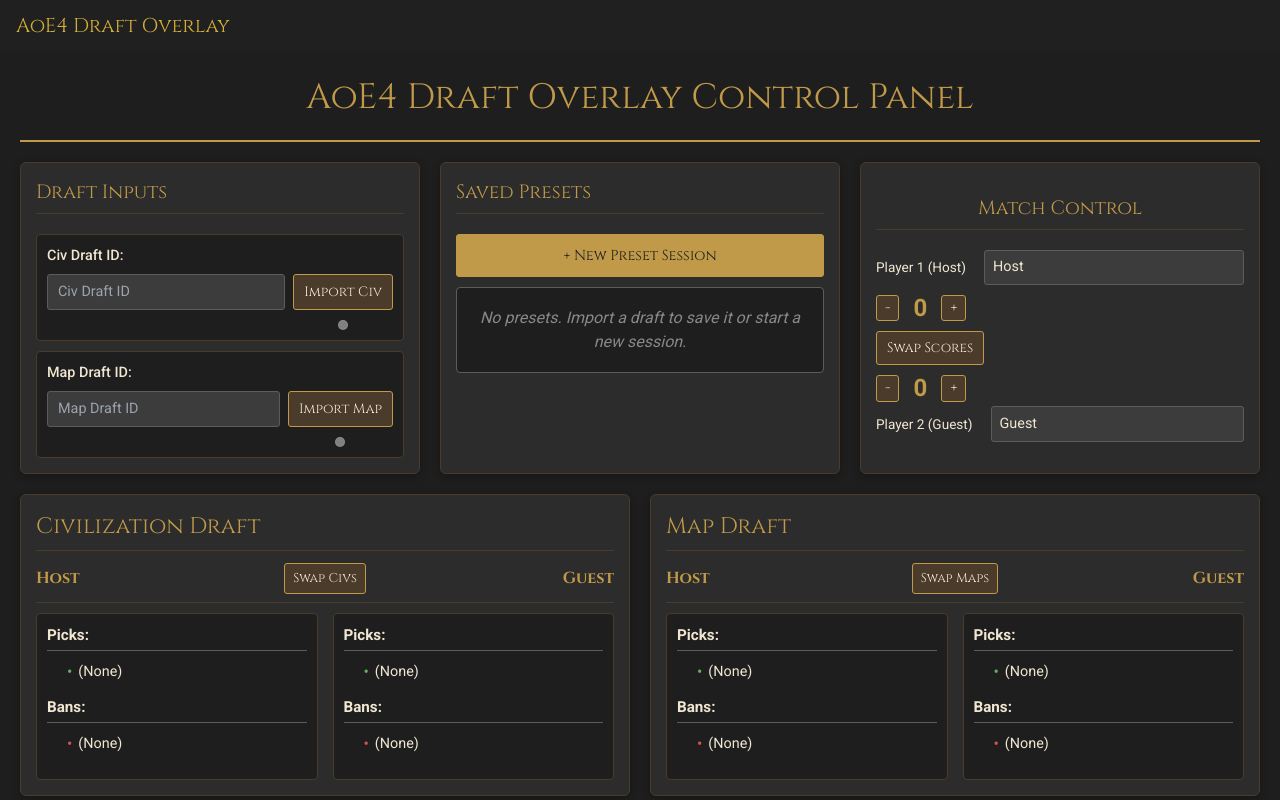
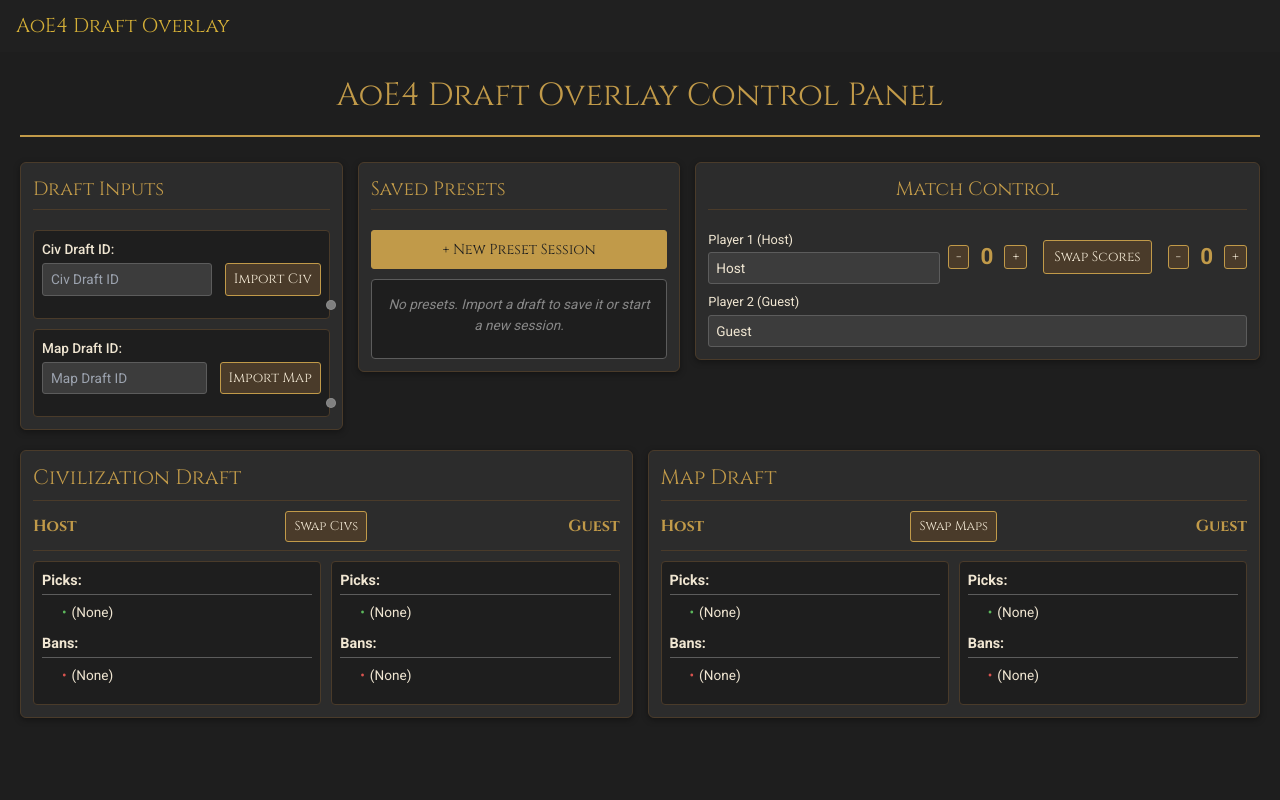
Before and after one commit to overbait/UItest2, a React (Vite) app: page / in a window 1280 px wide. Built offline with nearby package versions, Linux system fonts and the light colour scheme.

Commit message:
Update TechnicalInterface.css

```diff
--- a/src/styles/TechnicalInterface.css
+++ b/src/styles/TechnicalInterface.css
@@ -2,19 +2,18 @@
 
 /* --- Variables --- */
 :root {
-  --aoe-dark-bg: #1e1e1e; /* Dark background */
-  --aoe-panel-bg: #2c2c2c; /* Slightly lighter panel background */
-  --aoe-border-color: #4a3b2a; /* Dark brown border */
-  --aoe-gold-accent: #c19a49; /* Golden accent for text and highlights */
-  --aoe-text-light: #f0e6d2; /* Light parchment-like text color */
-  --aoe-red-error: #d9534f; /* Red for errors/disconnected */
-  --aoe-green-success: #5cb85c; /* Green for success/connected */
-  --aoe-yellow-warning: #f0ad4e; /* Yellow for connecting/warnings */
+  --aoe-dark-bg: #1e1e1e;
+  --aoe-panel-bg: #2c2c2c;
+  --aoe-border-color: #4a3b2a;
+  --aoe-gold-accent: #c19a49;
+  --aoe-text-light: #f0e6d2;
+  --aoe-red-error: #d9534f;
+  --aoe-green-success: #5cb85c;
+  --aoe-yellow-warning: #f0ad4e;
   --aoe-button-bg: #4a3b2a;
   --aoe-button-hover-bg: #6b553c;
   --aoe-input-bg: #3c3c3c;
   --aoe-input-border: #5c5c5c;
-
   --font-medieval: 'Cinzel', serif;
   --font-sans: 'Roboto', sans-serif;
 }
@@ -30,9 +29,9 @@
 }
 
 .main-title {
-  font-size: 2.2em;
+  font-size: 2em; /* Adjusted from 2.2em */
   text-align: center;
-  margin-bottom: 20px;
+  margin-bottom: 25px; /* Adjusted from 20px */
   padding-bottom: 15px;
   border-bottom: 2px solid var(--aoe-gold-accent);
   color: var(--aoe-gold-accent);
@@ -42,109 +41,106 @@
 .technical-interface h2.section-title {
   font-family: var(--font-medieval);
   color: var(--aoe-gold-accent);
-  font-size: 1.4em;
+  font-size: 1.3em; /* Adjusted from 1.4em */
   border-bottom: 1px solid var(--aoe-border-color);
-  padding-bottom: 6px;
+  padding-bottom: 5px; /* Adjusted from 6px */
   margin-top: 0;
-  margin-bottom: 12px;
-}
-.technical-interface h3.section-title-small {
-  font-family: var(--font-medieval);
-  color: var(--aoe-text-light);
-  font-size: 1.1em;
-  margin-top: 12px;
-  margin-bottom: 6px;
+  margin-bottom: 10px; /* Adjusted from 12px */
 }
 
 /* --- Main Layout Grids --- */
 .top-section-grid {
   display: grid;
-  grid-template-columns: repeat(3, 1fr); /* Three equal columns */
-  gap: 20px;
+  grid-template-columns: 0.8fr 0.8fr 1.4fr; /* Draft Inputs | Saved Presets | Match Control */
+  gap: 15px; /* Reduced from 20px */
   margin-bottom: 20px;
+  align-items: flex-start; /* Important for cards of different heights */
 }
 
 .drafts-section-grid {
   display: grid;
-  grid-template-columns: 1fr 1fr; /* 50/50 split for Civ and Map drafts */
-  gap: 20px;
+  grid-template-columns: 1fr 1fr;
+  gap: 15px; /* Reduced from 20px */
 }
-
 
 /* --- Card Styles --- */
 .card {
   background-color: var(--aoe-panel-bg);
-  padding: 15px;
+  padding: 12px; /* Reduced from 15px */
   border-radius: 6px;
   border: 1px solid var(--aoe-border-color);
-  box-shadow: 0 2px 8px rgba(0, 0, 0, 0.3);
-  display: flex; /* Added for internal flex control */
-  flex-direction: column; /* Default stack for card content */
+  box-shadow: 0 2px 6px rgba(0, 0, 0, 0.35); /* Adjusted shadow */
+  display: flex;
+  flex-direction: column;
+  min-height: 150px; /* Minimum height for cards in top row to align better if empty */
 }
 
-/* --- Player Scores Card (now part of top-section-grid) --- */
+/* --- Player Scores Card (Match Control) --- */
 .player-scores-card {
-  /* display: flex; -- already a flex container from .card */
-  /* align-items: center; -- already default for flex-direction: column */
-  justify-content: center; /* Center content vertically if card is taller */
-  gap: 10px;
-  /* flex-wrap: wrap; -- not needed if flex-direction is column */
+ justify-content: flex-start; /* Title at top */
 }
 
-.player-scores-card .player-name-input-group { /* For horizontal layout of name+score */
+.player-scores-horizontal-layout {
   display: flex;
   align-items: center;
-  justify-content: space-between;
+  justify-content: space-around;
   width: 100%;
-  gap: 10px;
-  margin-bottom: 5px; /* Space between P1 and P2 sections */
-}
-.player-scores-card .player-name-input-group:last-child {
-  margin-bottom: 0;
+  flex-wrap: wrap; /* Allow wrapping on smaller screens */
+  gap: 8px; /* Reduced gap */
+  margin-top: 10px; /* Space below title */
 }
 
+.player-scores-card .player-name-input-group {
+  display: flex;
+  flex-direction: column; /* Label above input */
+  align-items: flex-start;
+  gap: 3px; /* Reduced gap */
+  flex-grow: 1;
+  min-width: 130px; /* Adjusted */
+}
 
 .player-scores-card .player-name-input-group label {
-  font-size: 0.85em;
+  font-size: 0.8em; /* Smaller label */
   color: var(--aoe-text-light);
-  margin-right: 8px; /* Space between label and input */
   font-family: var(--font-sans);
-  white-space: nowrap;
+  margin-bottom: 0;
 }
 
 .player-scores-card .name-input {
   background-color: var(--aoe-input-bg);
   color: var(--aoe-text-light);
   border: 1px solid var(--aoe-input-border);
-  padding: 6px 8px;
+  padding: 5px 7px; /* Reduced padding */
   border-radius: 3px;
   font-family: var(--font-sans);
-  font-size: 0.9em;
-  flex-grow: 1; /* Input takes available space */
-  min-width: 100px; /* Prevent being too small */
+  font-size: 0.85em; /* Slightly smaller */
+  width: 100%;
   box-sizing: border-box;
 }
+
 .player-scores-card .score-controls-group {
   display: flex;
   align-items: center;
-  gap: 6px;
-  flex-shrink: 0;
+  gap: 5px; /* Reduced gap */
 }
+
 .player-scores-card .score-display {
-  font-size: 1.5em;
+  font-size: 1.4em; /* Adjusted */
   font-weight: bold;
   color: var(--aoe-gold-accent);
-  min-width: 30px;
+  min-width: 25px; /* Adjusted */
   text-align: center;
   font-family: var(--font-sans);
-}
-.player-scores-card .swap-scores-button {
-  margin: 5px 0; /* Vertical margin when stacked */
-  align-self: center;
+  padding: 0 5px; /* Add some padding */
 }
 
+.player-scores-card .swap-scores-button {
+  margin: 0 8px; /* Adjusted margin */
+  align-self: center; /* Center button if layout wraps */
+}
 
-.score-button, .swap-scores-button, .import-button, .swap-players-button, .save-preset-button, .preset-load-button, .add-new-preset-button {
+/* --- Base Button Styles (Applied to most buttons) --- */
+.button-like {
   background-color: var(--aoe-button-bg);
   color: var(--aoe-text-light);
   border: 1px solid var(--aoe-gold-accent);
@@ -155,155 +151,125 @@
   font-size: 0.85em;
   transition: background-color 0.2s ease, border-color 0.2s ease;
   white-space: nowrap;
+  text-align: center;
 }
-
-.score-button:hover, .swap-scores-button:hover, .import-button:hover, .swap-players-button:hover, .save-preset-button:hover, .preset-load-button:hover, .add-new-preset-button:hover {
+.button-like:hover {
   background-color: var(--aoe-button-hover-bg);
   border-color: var(--aoe-text-light);
 }
-
-.score-button:disabled, .swap-scores-button:disabled, .import-button:disabled, .swap-players-button:disabled, .save-preset-button:disabled, .preset-load-button:disabled, .add-new-preset-button:disabled {
+.button-like:disabled {
   background-color: #555;
   border-color: #777;
   color: #aaa;
   cursor: not-allowed;
 }
-
-.score-button {
-  padding: 5px 8px;
+.score-button { /* Specific for +/- */
+  padding: 4px 7px; /* Smaller padding */
   font-size: 0.9em;
   line-height: 1;
 }
 
-
 /* --- Draft Inputs Card --- */
 .draft-inputs-card {
-  display: flex;
-  flex-direction: column;
   gap: 10px;
 }
-
 .draft-input-group {
   display: grid;
-  grid-template-columns: auto 1fr auto; /* Label, Input, Button+Status */
-  /* grid-template-rows: auto auto; -- Implicitly handles rows */
+  grid-template-columns: 1fr auto; /* Input | Button */
+  grid-template-rows: auto auto;    /* Label | Input/Button+Status */
   align-items: center;
-  gap: 5px 8px;
+  gap: 4px 8px; /* Reduced gap */
   background-color: var(--aoe-dark-bg);
-  padding: 10px;
+  padding: 8px; /* Reduced padding */
   border-radius: 4px;
   border: 1px solid var(--aoe-border-color);
 }
-
 .draft-input-group label {
-  grid-column: 1 / -1; /* Label spans all columns */
-  font-size: 0.9em;
+  grid-column: 1 / -1;
+  font-size: 0.85em; /* Smaller label */
   color: var(--aoe-text-light);
   font-family: var(--font-sans);
   font-weight: 500;
-  margin-bottom: 3px; /* Space below label */
 }
-
 .draft-id-input {
   background-color: var(--aoe-input-bg);
   color: var(--aoe-text-light);
   border: 1px solid var(--aoe-input-border);
-  padding: 6px 10px;
+  padding: 5px 8px; /* Reduced padding */
   border-radius: 3px;
   font-family: var(--font-sans);
-  font-size: 0.9em;
+  font-size: 0.85em;
   box-sizing: border-box;
-  grid-column: 1 / span 2; /* Input spans 2 columns */
+  grid-column: 1 / 2;
+  width: 100%; /* Ensure it takes full width of its grid area */
 }
-
 .draft-input-group .import-button {
-  padding: 6px 10px;
-  grid-column: 3 / 4; /* Button in the third column */
-  align-self: stretch;
+  padding: 5px 8px; /* Reduced padding */
+  grid-column: 2 / 3;
+  align-self: stretch; /* Make button same height as input */
+  margin-left: 5px; /* Space between input and button */
 }
-
 .status-circle {
   width: 10px;
   height: 10px;
   border-radius: 50%;
   border: 1px solid rgba(255,255,255,0.1);
-  grid-column: 3 / 4; /* Status circle also in the third column, below button if label takes a row */
-  justify-self: center;
+  grid-column: 2 / 3; /* Align with button */
+  justify-self: end; /* Push to the right of the button's space */
   align-self: center;
-  margin-top: 5px; /* If label is on its own row, this pushes status below button */
-}
-/* Adjust if label, input, button, status are all in one visual row */
-.draft-input-group.single-row-layout label { grid-column: auto; margin-bottom: 0; }
-.draft-input-group.single-row-layout .draft-id-input { grid-column: auto; }
-.draft-input-group.single-row-layout .import-button { grid-column: auto; }
-.draft-input-group.single-row-layout .status-circle { grid-column: auto; margin-top: 0; margin-left: 5px;}
-
-
-.status-message {
-  font-size: 0.85em;
-  color: #aaa;
-  text-align: center;
-  min-height: 1.2em;
-  grid-column: 1 / -1;
-  margin-top: 3px;
+  position: relative; /* For potential absolute positioning of text if needed */
+  right: -15px; /* Adjust to place it next to the button */
 }
 
 /* --- Saved Presets Card --- */
 .saved-presets-card {
-  display: flex;
-  flex-direction: column;
   gap: 10px;
 }
-
-.add-new-preset-button { /* Renamed from save-preset-button for clarity */
+.add-new-preset-button {
   width: 100%;
-  padding: 10px;
+  padding: 8px; /* Adjusted */
   font-size: 0.9em;
-  background-color: var(--aoe-gold-accent); /* Make it stand out */
+  background-color: var(--aoe-gold-accent);
   color: var(--aoe-dark-bg);
   border-color: var(--aoe-gold-accent);
 }
 .add-new-preset-button:hover {
-  background-color: #dab65b; /* Lighter gold on hover */
+  background-color: #dab65b;
 }
-
 .saved-presets-list {
-  /* max-height: 150px; -- Set dynamically or based on content */
-  min-height: 50px; /* Ensure it has some height even when empty */
+  min-height: 80px; /* Adjusted */
+  max-height: 120px; /* Limit height */
   overflow-y: auto;
   display: flex;
   flex-direction: column;
-  gap: 8px;
-  padding-right: 5px;
-  background-color: var(--aoe-dark-bg); /* Inner background */
+  gap: 6px; /* Reduced gap */
+  background-color: var(--aoe-dark-bg);
   border: 1px solid var(--aoe-input-border);
   border-radius: 4px;
-  padding: 8px;
+  padding: 6px; /* Reduced padding */
 }
-
 .preset-item {
   display: flex;
   justify-content: space-between;
   align-items: center;
-  padding: 5px 8px;
-  background-color: var(--aoe-panel-bg); /* Slightly lighter than list bg */
+  padding: 4px 6px; /* Reduced padding */
+  background-color: var(--aoe-panel-bg);
   border-radius: 3px;
   border: 1px solid var(--aoe-border-color);
 }
-
 .preset-load-button {
   flex-grow: 1;
   text-align: left;
-  margin-right: 8px;
-  /* Uses .button-like base */
+  margin-right: 6px; /* Reduced margin */
+  font-size: 0.8em; /* Smaller font for preset buttons */
+  padding: 4px 6px; /* Smaller padding */
 }
-
 .preset-delete-button {
   background-color: var(--aoe-red-error);
   color: white;
   border: none;
-  padding: 4px 8px;
-  font-size: 0.9em;
+  padding: 3px 6px; /* Smaller padding */
+  font-size: 0.8em;
   line-height: 1;
   border-radius: 3px;
   cursor: pointer;
@@ -311,20 +277,18 @@
 .preset-delete-button:hover {
   background-color: #c9302c;
 }
-
 .no-presets-message {
   text-align: center;
   color: #888;
   font-style: italic;
-  padding: 10px;
+  padding: 8px; /* Reduced padding */
+  font-size: 0.85em;
 }
 
-
-/* --- Draft Display Card --- */
+/* --- Draft Display Card (Civ & Map) --- */
 .draft-display-card {
   /* Uses .card base styles */
 }
-
 .draft-header {
   display: flex;
   justify-content: space-between;
@@ -336,7 +300,6 @@
   font-size: 1em;
   color: var(--aoe-gold-accent);
 }
-
 .draft-header span {
   flex-basis: 38%;
   font-size: 1em;
@@ -350,100 +313,74 @@
   font-size: 0.8em;
   flex-shrink: 0;
 }
-
 .draft-columns {
   display: grid;
   grid-template-columns: 1fr 1fr;
-  gap: 15px;
+  gap: 10px; /* Reduced gap */
 }
-
 .player-column {
   background-color: var(--aoe-dark-bg);
-  padding: 10px;
+  padding: 8px; /* Reduced padding */
   border-radius: 4px;
   border: 1px solid var(--aoe-border-color);
 }
-
 .data-section {
-  margin-bottom: 10px;
+  margin-bottom: 8px; /* Reduced margin */
 }
-
 .data-section h4 {
-  font-size: 0.95em;
+  font-size: 0.9em; /* Reduced */
   color: var(--aoe-text-light);
-  margin-bottom: 6px;
+  margin-bottom: 5px; /* Reduced */
   font-family: var(--font-sans);
   font-weight: 600;
   border-bottom: 1px solid var(--aoe-input-border);
   padding-bottom: 3px;
 }
-
 .data-section ul {
   list-style: none;
   padding-left: 0;
-  font-size: 0.9em;
+  font-size: 0.85em; /* Reduced */
   font-family: var(--font-sans);
 }
 .data-section ul li {
-  padding: 3px 0;
+  padding: 2px 0; /* Reduced */
   display: flex;
   align-items: center;
 }
 .data-section ul li::before {
   content: '•';
-  margin-right: 6px;
-  font-size: 1.1em;
+  margin-right: 5px; /* Reduced */
+  font-size: 1em; /* Adjusted */
 }
-
 .list-disc.text-green-400 li::before { color: var(--aoe-green-success); }
 .list-disc.text-red-400 li::before { color: var(--aoe-red-error); }
 .list-disc.text-green-400 li { color: var(--aoe-text-light); }
 .list-disc.text-red-400 li { color: var(--aoe-text-light); }
 
 .global-maps-section {
-  margin-top: 15px;
-  padding-top: 10px;
+  margin-top: 12px; /* Reduced */
+  padding-top: 8px; /* Reduced */
   border-top: 1px solid var(--aoe-border-color);
 }
-.global-maps-section .data-section {
-  padding-left: 0;
-}
-.global-maps-section .draft-columns {
-    grid-template-columns: 1fr;
-}
+.global-maps-section .data-section { padding-left: 0; }
+.global-maps-section .draft-columns { grid-template-columns: 1fr; }
 
-
-/* --- Connection Status (general, used by simplified display) --- */
+/* --- Status Indicators & Messages --- */
 .status-dot.connected, .status-circle[style*="background-color: green"] { background-color: var(--aoe-green-success); }
-.status-dot.disconnected, .status-circle[style*="background-color: red"] { background-color: var(--aoe-red-error); } /* For error state */
+.status-dot.disconnected, .status-circle[style*="background-color: red"] { background-color: var(--aoe-red-error); }
 .status-dot.connecting, .status-circle[style*="background-color: orange"] { background-color: var(--aoe-yellow-warning); animation: pulse 1.5s infinite; }
 .status-dot.error, .status-circle[style*="background-color: red"] { background-color: var(--aoe-red-error); }
 .status-circle[style*="background-color: grey"] { background-color: grey; }
-
 
 @keyframes pulse {
   0% { opacity: 1; }
   50% { opacity: 0.5; }
   100% { opacity: 1; }
 }
-
-.connection-status .error-message {
-  color: var(--aoe-red-error);
-  margin-left: 10px;
-  font-size: 0.9em;
-}
-
-.connection-status .draft-info {
-    display: flex;
-    align-items: center;
-    gap: 10px;
-}
-
-.loading-message,
-.placeholder-message {
+.loading-message, .placeholder-message {
   text-align: center;
-  padding: 20px;
-  font-size: 1em;
+  padding: 15px; /* Reduced */
+  font-size: 0.95em; /* Reduced */
   color: var(--aoe-text-light);
   background-color: var(--aoe-panel-bg);
   border: 1px dashed var(--aoe-border-color);
@@ -452,83 +389,41 @@
 }
 
 /* --- Responsive Design --- */
-@media (max-width: 1200px) { /* Breakpoint for top section to go 2-column */
+@media (max-width: 1200px) {
   .top-section-grid {
-    grid-template-columns: repeat(auto-fit, minmax(300px, 1fr)); /* Allow wrapping to 2 then 1 */
-    /* Or explicitly: grid-template-columns: 1fr 1fr; */
+    grid-template-columns: 1fr 1fr; /* Stack to 2 columns */
   }
-   .player-scores-card { /* Ensure it can span full width if it's the 3rd item on a new row */
-    grid-column: 1 / -1; /* If it wraps to its own line */
+  .player-scores-card { /* Ensure it spans full width if it wraps */
+    grid-column: 1 / -1;
+    margin-top: 15px; /* Add margin if it wraps */
   }
 }
 
-
-@media (max-width: 1024px) {
-  /* .top-section-grid remains as above or becomes 1fr if needed */
-  .drafts-section-grid {
-    grid-template-columns: 1fr;
-  }
-  .player-scores-card {
-    flex-direction: column;
-    align-items: stretch;
-  }
-  .player-name-input-group, .score-controls-group, .swap-scores-button {
-    width: 100%;
-    margin-bottom: 10px;
-  }
-   .score-controls-group {
-    justify-content: center;
-  }
+@media (max-width: 900px) { /* Further stacking for top section */
+    .top-section-grid {
+        grid-template-columns: 1fr; /* Stack all top cards */
+    }
+    .player-scores-card {
+        margin-top: 15px;
+    }
 }
 
 @media (max-width: 768px) {
-  .top-section-grid { /* Ensure it stacks to 1 column here */
-      grid-template-columns: 1fr;
+  .drafts-section-grid {
+    grid-template-columns: 1fr; /* Stack draft displays */
   }
-  .main-title {
-    font-size: 1.8em;
-  }
-  .technical-interface h2.section-title {
-    font-size: 1.3em;
-  }
+  .main-title { font-size: 1.6em; }
+  .technical-interface h2.section-title { font-size: 1.2em; }
+  .player-scores-horizontal-layout { flex-direction: column; gap: 8px; }
 }
 
 @media (max-width: 600px) {
-  .draft-input-group {
-    grid-template-columns: 1fr;
-    gap: 8px;
-  }
-  .draft-input-group label,
-  .draft-id-input,
-  .import-button,
-  .status-circle {
-    grid-column: 1 / -1;
-    justify-self: stretch;
-  }
-   .status-circle {
-    justify-self: center;
-    margin-top: 5px;
-  }
-
-  .draft-columns {
-    grid-template-columns: 1fr;
-  }
-  .draft-header {
-    flex-direction: column;
-    gap: 8px;
-    align-items: stretch;
-  }
-  .draft-header span {
-    text-align: center !important;
-    width: 100%;
-  }
-  .maps-columns {
-    grid-template-columns: 1fr;
-  }
-  .card {
-    padding: 10px;
-  }
-  .technical-interface {
-    padding: 10px;
-  }
+  .draft-input-group { grid-template-columns: 1fr; } /* Stack elements within input group */
+  .draft-input-group .import-button, .status-circle { grid-column: 1 / -1; justify-self: stretch; margin-left: 0; }
+  .status-circle { justify-self: center; margin-top: 5px; }
+  .draft-columns { grid-template-columns: 1fr; }
+  .draft-header { flex-direction: column; gap: 6px; align-items: stretch; }
+  .draft-header span { text-align: center !important; }
+  .card { padding: 10px; }
+  .technical-interface { padding: 10px; }
 }
```
